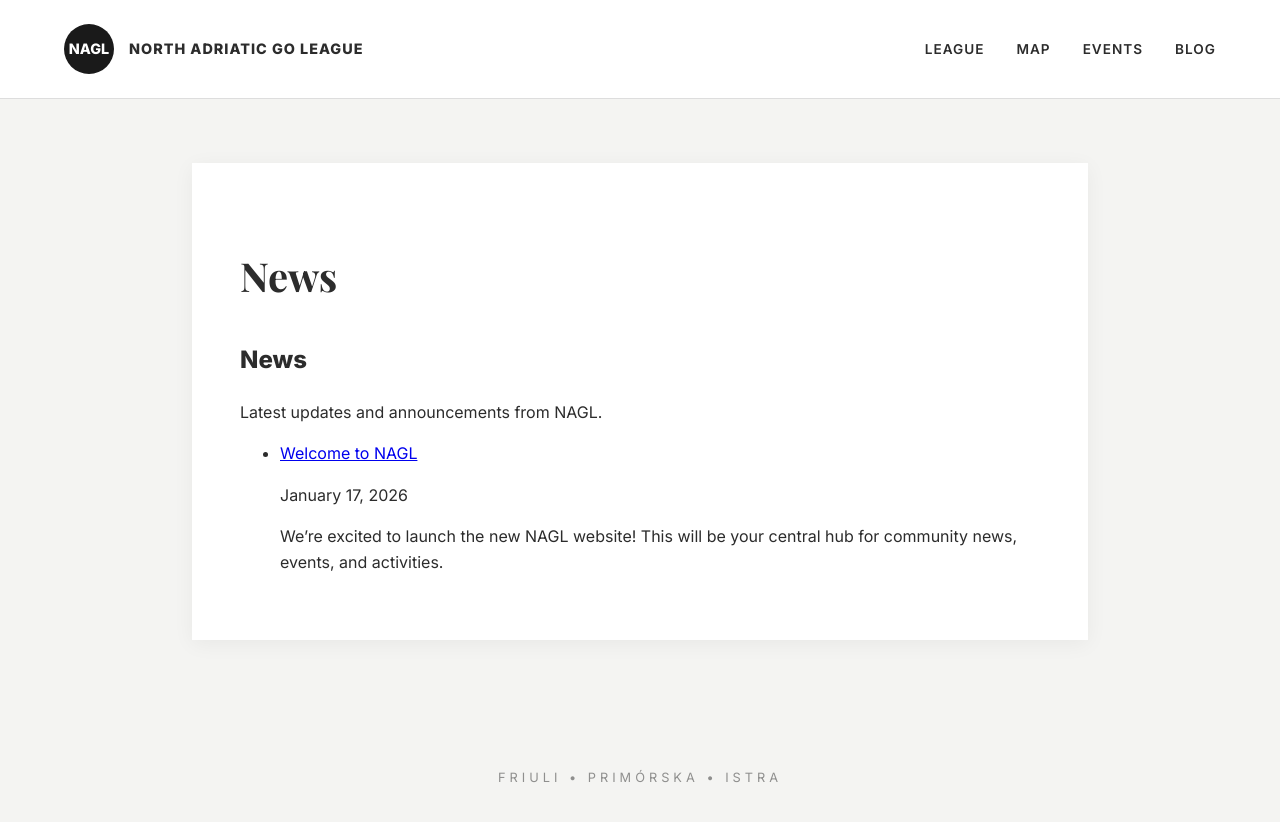
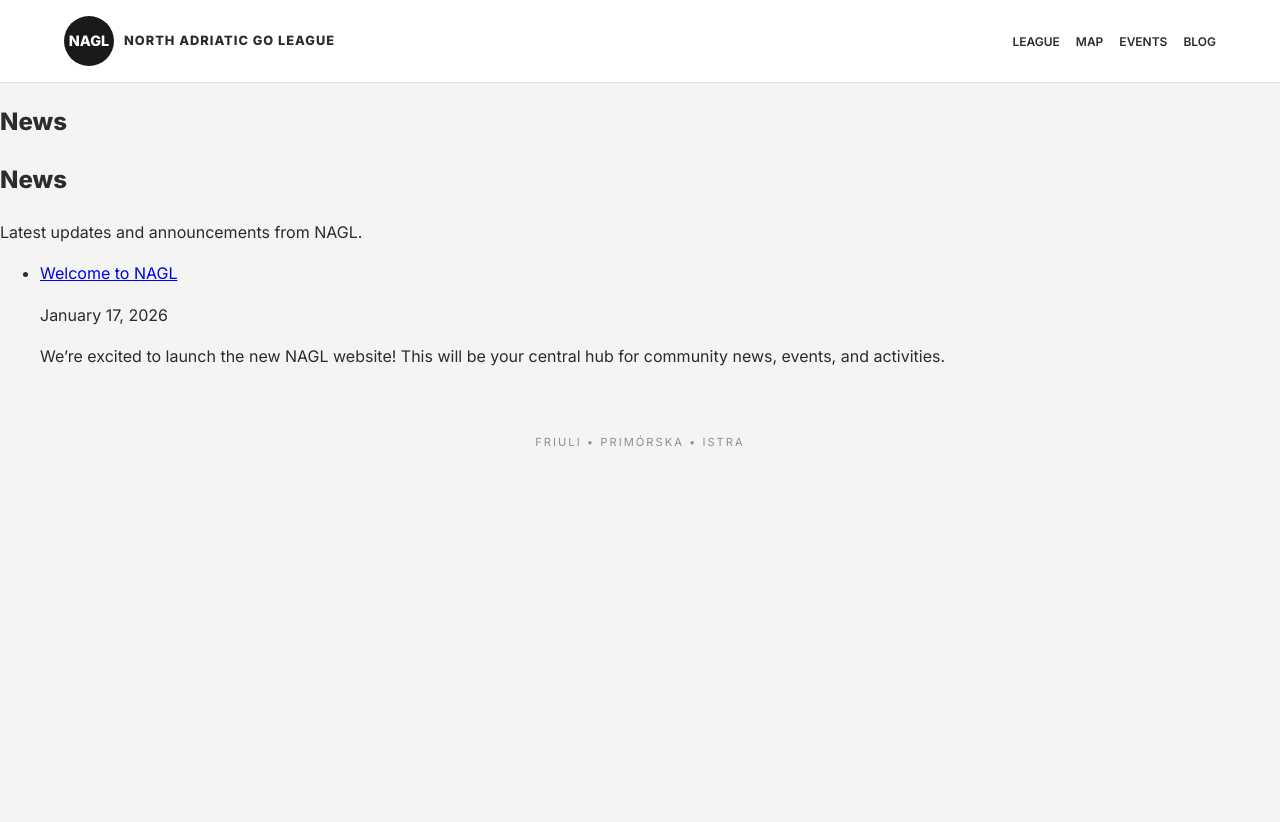
Before and after one commit to North-Adriatic-Go-League/north-adriatic-go-league.github.io, a Jekyll site: the page built from news.html, in a window 1280 px wide. Shown: the top 822 px of the page. Built offline with Jekyll 4.4.1, drawn with Linux system fonts in a browser that asks for light colours; some web fonts are replaced.

Commit message:
Update style.css

```diff
--- a/assets/css/style.css
+++ b/assets/css/style.css
@@ -7,40 +7,132 @@
     --border: #ddd;
 }
 
-body { font-family: 'Inter', sans-serif; background-color: var(--bg); color: var(--text); margin: 0; line-height: 1.6; }
+* { box-sizing: border-box; } /* Fondamentale per il responsive */
 
-/* NAVBAR */
-nav { padding: 1.5rem 5%; display: flex; justify-content: space-between; align-items: center; background: white; border-bottom: 1px solid var(--border); position: sticky; top: 0; z-index: 1000; }
-.logo-container { display: flex; align-items: center; gap: 15px; }
-.logo-circle { width: 50px; height: 50px; background: var(--black); color: white; border-radius: 50%; display: flex; align-items: center; justify-content: center; font-weight: 800; font-size: 0.9rem; }
-.logo-text { font-weight: 800; letter-spacing: 1px; font-size: 0.9rem; }
-nav ul { display: flex; list-style: none; gap: 2rem; margin: 0; }
-nav a { text-decoration: none; color: var(--text); font-size: 0.85rem; font-weight: 600; text-transform: uppercase; letter-spacing: 1px; }
+body {
+    font-family: 'Inter', sans-serif;
+    background-color: var(--bg);
+    color: var(--text);
+    margin: 0;
+    line-height: 1.6;
+    overflow-x: hidden; /* Evita scroll laterali fastidiosi */
+}
 
-/* HERO */
-.hero { height: 55vh; background: linear-gradient(rgba(0,0,0,0.5), rgba(0,0,0,0.5)), url('https://images.unsplash.com/photo-1529697210530-8c4bb1358ce7?auto=format&fit=crop&q=80&w=2000'); background-size: cover; background-position: center; display: flex; flex-direction: column; align-items: center; justify-content: center; color: white; text-align: center; padding: 0 5%; }
-.hero h1 { font-family: 'Playfair Display', serif; font-size: 4rem; margin: 0; }
-.hero p { font-style: italic; font-size: 1.3rem; opacity: 0.9; margin-top: 10px; }
+/* --- NAVIGATION RESPONSIVE --- */
+nav {
+    padding: 1rem 5%;
+    display: flex;
+    flex-wrap: wrap; /* Permette al menu di andare a capo su piccoli schermi */
+    justify-content: space-between;
+    align-items: center;
+    background: white;
+    border-bottom: 1px solid var(--border);
+    position: sticky; top: 0; z-index: 1000;
+}
 
-/* CARDS & LEADERBOARD (Stessi stili di prima) */
-.card-container { display: grid; grid-template-columns: repeat(auto-fit, minmax(300px, 1fr)); gap: 2rem; padding: 4rem 5%; max-width: 1200px; margin: 0 auto; }
-.card { background: var(--card-bg); padding: 2.5rem; border-top: 4px solid var(--accent); box-shadow: 0 10px 30px rgba(0,0,0,0.05); }
-.card h2 { font-family: 'Playfair Display', serif; font-size: 1.8rem; margin: 0 0 1rem; }
-.leaderboard-section { max-width: 900px; margin: 2rem auto 6rem; padding: 0 5%; }
-.leaderboard-title { font-family: 'Playfair Display', serif; text-align: center; font-size: 2.2rem; margin-bottom: 2rem; }
-.table-container { background: white; border-radius: 4px; overflow: hidden; box-shadow: 0 4px 20px rgba(0,0,0,0.05); }
-.team-row { display: grid; grid-template-columns: 60px 1fr 100px 100px; padding: 1.2rem; border-bottom: 1px solid #eee; align-items: center; }
-.team-row.header { background: var(--black); color: white; font-weight: 600; text-transform: uppercase; font-size: 0.75rem; letter-spacing: 1px; }
+.logo-container { display: flex; align-items: center; gap: 10px; }
+.logo-circle {
+    width: 40px; height: 40px;
+    background: var(--black); color: white;
+    border-radius: 50%; display: flex; align-items: center; justify-content: center;
+    font-weight: 800; font-size: 0.7rem;
+}
+.logo-text { font-weight: 800; letter-spacing: 1px; font-size: 0.8rem; }
+
+nav ul {
+    display: flex; list-style: none; gap: 1rem; margin: 1rem 0 0 0; padding: 0;
+    width: 100%; justify-content: center; /* Menu centrato su mobile */
+}
+
+@media (min-width: 768px) {
+    nav { flex-wrap: nowrap; }
+    nav ul { width: auto; margin: 0; }
+    .logo-circle { width: 50px; height: 50px; font-size: 0.9rem; }
+}
+
+nav a { text-decoration: none; color: var(--text); font-size: 0.75rem; font-weight: 600; text-transform: uppercase; }
+
+/* --- HERO RESPONSIVE --- */
+.hero {
+    min-height: 40vh;
+    background: linear-gradient(rgba(0,0,0,0.5), rgba(0,0,0,0.5)), url('https://images.unsplash.com/photo-1529697210530-8c4bb1358ce7?auto=format&fit=crop&q=80&w=2000');
+    background-size: cover; background-position: center;
+    display: flex; flex-direction: column; align-items: center; justify-content: center;
+    color: white; text-align: center; padding: 2rem 5%;
+}
+
+.hero h1 { font-family: 'Playfair Display', serif; font-size: 2.2rem; margin: 0; line-height: 1.1; }
+.hero p { font-style: italic; font-size: 1rem; opacity: 0.9; margin-top: 10px; }
+
+@media (min-width: 768px) {
+    .hero { height: 55vh; }
+    .hero h1 { font-size: 4rem; }
+    .hero p { font-size: 1.3rem; }
+}
+
+/* --- CARD CONTAINER (LA PARTE CHE TI SERVE) --- */
+.card-container {
+    display: grid;
+    grid-template-columns: 1fr; /* 1 colonna su mobile */
+    gap: 1.5rem;
+    padding: 2rem 5%;
+    max-width: 1200px;
+    margin: 0 auto;
+}
+
+@media (min-width: 768px) {
+    .card-container { grid-template-columns: 1fr 1fr; } /* 2 colonne su tablet */
+}
+
+@media (min-width: 1024px) {
+    .card-container { grid-template-columns: 1fr 1fr 1fr; } /* 3 colonne su desktop */
+}
+
+.card {
+    background: var(--card-bg);
+    padding: 2rem;
+    border-top: 4px solid var(--accent);
+    box-shadow: 0 10px 30px rgba(0,0,0,0.05);
+}
+.card h2 { font-family: 'Playfair Display', serif; font-size: 1.5rem; margin-top: 0; }
+
+/* --- LEADERBOARD RESPONSIVE --- */
+.leaderboard-section { width: 100%; max-width: 900px; margin: 2rem auto; padding: 0 5%; }
+.leaderboard-title { font-family: 'Playfair Display', serif; text-align: center; font-size: 1.8rem; }
+
+.table-container {
+    background: white; border-radius: 4px;
+    overflow-x: auto; /* Permette lo scroll se la tabella è troppo larga */
+}
+
+.team-row {
+    display: grid;
+    grid-template-columns: 40px 1fr 80px;
+    padding: 1rem;
+    border-bottom: 1px solid #eee;
+    align-items: center;
+    min-width: 300px;
+}
+
+/* hide column W-L on mobile */
+.win-loss { display: none; }
+
+@media (min-width: 600px) {
+    .team-row { grid-template-columns: 60px 1fr 100px 100px; }
+    .win-loss { display: block; text-align: center; opacity: 0.5; font-size: 0.85rem; }
+    .leaderboard-title { font-size: 2.2rem; }
+}
+
+.team-row.header { background: var(--black); color: white; font-size: 0.7rem; text-transform: uppercase; }
 .rank { font-weight: 800; color: var(--accent); }
-.city-info { font-weight: 600; display: flex; align-items: center; gap: 10px; }
-.points { text-align: center; font-family: 'Playfair Display', serif; font-weight: 700; font-size: 1.2rem; }
-.win-loss { text-align: center; opacity: 0.5; font-size: 0.85rem; }
+.city-info { font-weight: 600; display: flex; align-items: center; gap: 8px; }
+.points { text-align: center; font-family: 'Playfair Display', serif; font-weight: 700; font-size: 1.1rem; }
 
-/* NEXT STONE & POST STYLE */
-.next-stone { background: var(--black); color: white; margin: 4rem auto; padding: 3rem; text-align: center; max-width: 1100px; }
-.next-stone h3 { font-family: 'Playfair Display', serif; font-size: 2.2rem; margin: 1rem 0; }
-.post-content { max-width: 800px; margin: 4rem auto; padding: 0 5%; background: white; padding: 3rem; box-shadow: 0 4px 20px rgba(0,0,0,0.05); }
-.post-header h1 { font-family: 'Playfair Display', serif; font-size: 2.5rem; }
-.post-meta { font-style: italic; opacity: 0.6; }
+/* --- NEXT STONE --- */
+.next-stone { background: var(--black); color: white; margin: 2rem 5%; padding: 2rem; text-align: center; }
+@media (min-width: 768px) {
+    .next-stone { margin: 4rem auto; padding: 3rem; max-width: 1100px; }
+}
+.next-stone h3 { font-family: 'Playfair Display', serif; font-size: 1.5rem; }
 
-footer { text-align: center; padding: 4rem; font-size: 0.8rem; letter-spacing: 4px; text-transform: uppercase; opacity: 0.5; }
+footer { text-align: center; padding: 3rem; font-size: 0.7rem; letter-spacing: 2px; text-transform: uppercase; opacity: 0.5; }
```
